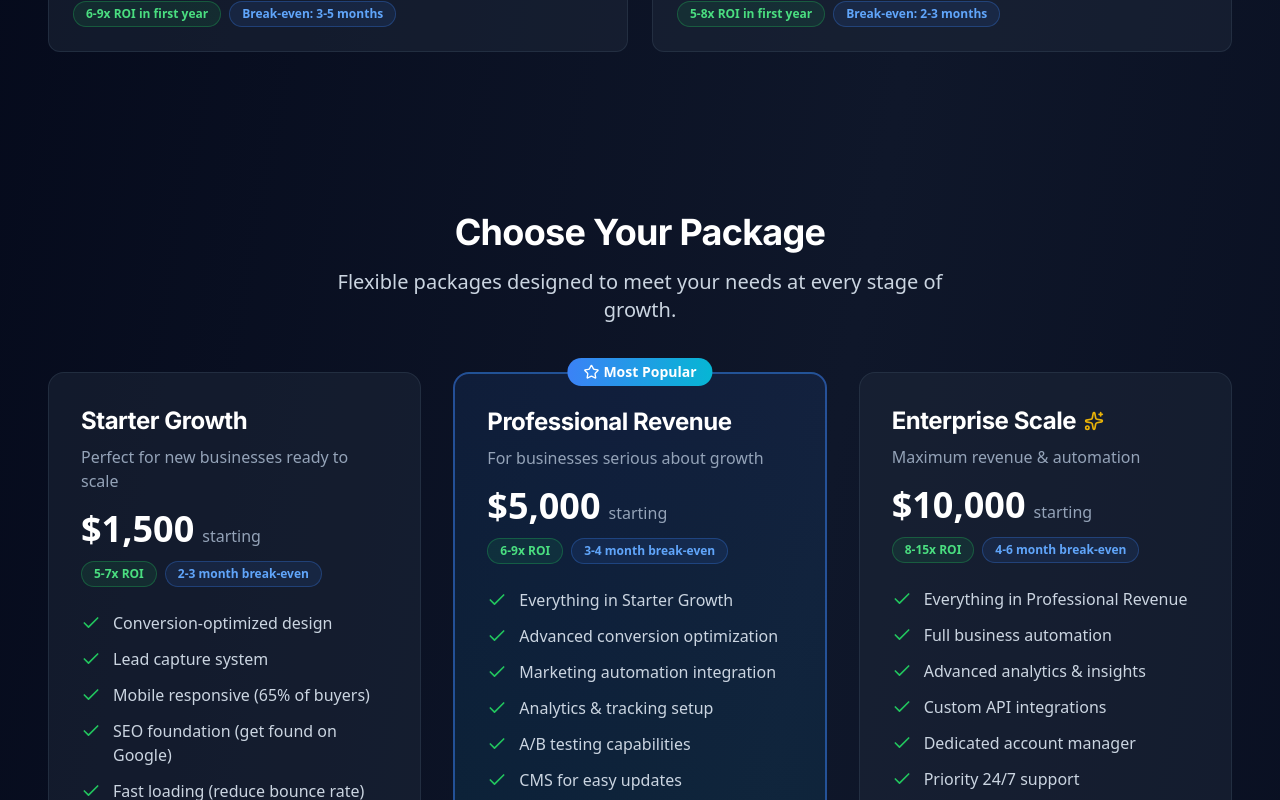
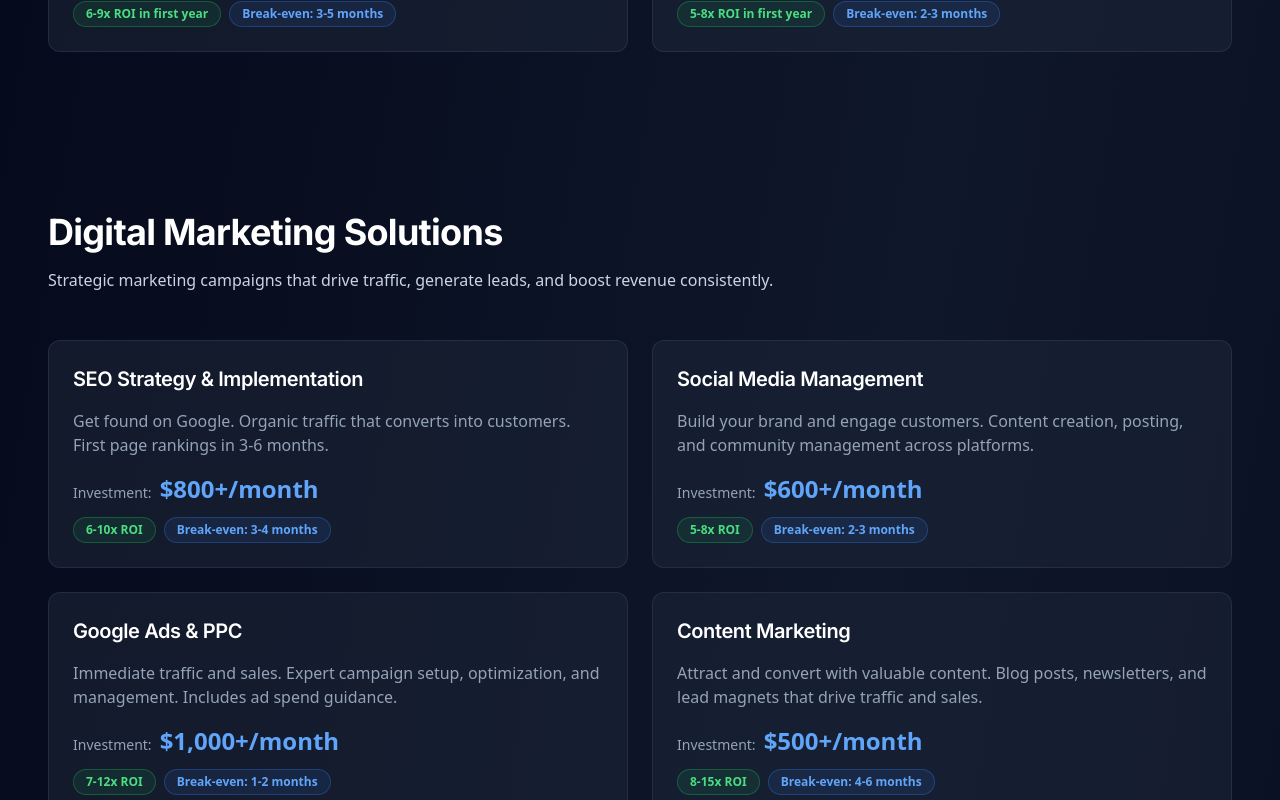
Before and after one commit to deven065/Portfolio-Website, a React (Vite) app: page /services in a window 1280 px wide. Shown: the part 1960-2760 px from the top of the page. Built offline with nearby package versions, Linux system fonts and the light colour scheme; a web font is replaced by a local one.

Commit message:
feat: add digital marketing services section with detailed offerings

```diff
--- a/client/pages/Services.tsx
+++ b/client/pages/Services.tsx
@@ -74,6 +74,14 @@ export default function Services() {
         { name: "Performance & Speed", price: "50,000+", description: "1-second delay = 7% less conversions. We make your site blazing fast to increase sales.", roi: "6-10x ROI" },
         { name: "Growth Partnership", price: "15,000+/month", description: "Ongoing optimization, support, and strategic guidance. We track ROI and continuously improve.", roi: "Continuous growth" },
       ],
+      digitalMarketing: [
+        { name: "SEO Strategy & Implementation", price: "25,000+/month", description: "Get found on Google. Organic traffic that converts into customers. First page rankings in 3-6 months.", roi: "6-10x ROI", breakeven: "3-4 months" },
+        { name: "Social Media Management", price: "20,000+/month", description: "Build your brand and engage customers. Content creation, posting, and community management across platforms.", roi: "5-8x ROI", breakeven: "2-3 months" },
+        { name: "Google Ads & PPC", price: "30,000+/month", description: "Immediate traffic and sales. Expert campaign setup, optimization, and management. Includes ad spend guidance.", roi: "7-12x ROI", breakeven: "1-2 months" },
+        { name: "Content Marketing", price: "15,000+/month", description: "Attract and convert with valuable content. Blog posts, newsletters, and lead magnets that drive traffic and sales.", roi: "8-15x ROI", breakeven: "4-6 months" },
+        { name: "Email Marketing Campaigns", price: "12,000+/month", description: "Turn subscribers into customers. Automated sequences, newsletters, and promotions that generate sales.", roi: "10-20x ROI", breakeven: "2-3 months" },
+        { name: "Full Digital Marketing Suite", price: "75,000+/month", description: "Complete digital presence management. SEO, social media, ads, content, and email marketing - all coordinated for maximum ROI.", roi: "12-25x ROI", breakeven: "3-6 months" },
+      ],
     },
     international: {
       currency: "$",
@@ -93,6 +101,14 @@ export default function Services() {
         { name: "Conversion Optimization", price: "1,500+", description: "Increase sales by 30-50% without more traffic. Optimize user experience and checkout flows.", roi: "8-12x ROI" },
         { name: "Performance & Speed", price: "2,000+", description: "1-second delay = 7% less conversions. We make your site blazing fast to increase sales.", roi: "6-10x ROI" },
         { name: "Growth Partnership", price: "500+/month", description: "Ongoing optimization, support, and strategic guidance. We track ROI and continuously improve.", roi: "Continuous growth" },
+      ],
+      digitalMarketing: [
+        { name: "SEO Strategy & Implementation", price: "800+/month", description: "Get found on Google. Organic traffic that converts into customers. First page rankings in 3-6 months.", roi: "6-10x ROI", breakeven: "3-4 months" },
+        { name: "Social Media Management", price: "600+/month", description: "Build your brand and engage customers. Content creation, posting, and community management across platforms.", roi: "5-8x ROI", breakeven: "2-3 months" },
+        { name: "Google Ads & PPC", price: "1,000+/month", description: "Immediate traffic and sales. Expert campaign setup, optimization, and management. Includes ad spend guidance.", roi: "7-12x ROI", breakeven: "1-2 months" },
+        { name: "Content Marketing", price: "500+/month", description: "Attract and convert with valuable content. Blog posts, newsletters, and lead magnets that drive traffic and sales.", roi: "8-15x ROI", breakeven: "4-6 months" },
+        { name: "Email Marketing Campaigns", price: "400+/month", description: "Turn subscribers into customers. Automated sequences, newsletters, and promotions that generate sales.", roi: "10-20x ROI", breakeven: "2-3 months" },
+        { name: "Full Digital Marketing Suite", price: "2,500+/month", description: "Complete digital presence management. SEO, social media, ads, content, and email marketing - all coordinated for maximum ROI.", roi: "12-25x ROI", breakeven: "3-6 months" },
       ],
     },
   };
@@ -223,6 +239,48 @@ export default function Services() {
                   <span className="inline-block px-3 py-1 bg-blue-500/10 border border-blue-500/30 rounded-full text-blue-400 text-xs font-semibold">
                     Break-even: {service.breakeven}
                   </span>
+                </div>
+              </div>
+            </div>
+          ))}
+        </div>
+      </section>
+
+      {/* Digital Marketing Services */}
+      <section className="py-16 sm:py-20 px-6 sm:px-8 lg:px-12 max-w-7xl mx-auto">
+        <div className="mb-12">
+          <h2 className="text-3xl sm:text-4xl font-bold mb-4">Digital Marketing Solutions</h2>
+          <p className="text-slate-300">Strategic marketing campaigns that drive traffic, generate leads, and boost revenue consistently.</p>
+        </div>
+
+        <div className="grid grid-cols-1 md:grid-cols-2 gap-6">
+          {current.digitalMarketing.map((service, idx) => (
+            <div
+              key={idx}
+              className="bg-slate-800/50 border border-slate-700/50 rounded-xl p-6 hover:bg-slate-800/80 hover:border-slate-600/50 transition-all duration-300 group"
+            >
+              <div className="flex items-start justify-between mb-4">
+                <h3 className="text-xl font-semibold text-white group-hover:text-blue-400 transition-colors">
+                  {service.name}
+                </h3>
+              </div>
+              <p className="text-slate-400 mb-4">{service.description}</p>
+              <div className="space-y-3">
+                <div className="flex items-baseline gap-2">
+                  <span className="text-sm text-slate-400">Investment:</span>
+                  <span className="text-2xl font-bold text-blue-400">
+                    {current.currency}{service.price}
+                  </span>
+                </div>
+                <div className="flex flex-wrap gap-2">
+                  <span className="inline-block px-3 py-1 bg-green-500/10 border border-green-500/30 rounded-full text-green-400 text-xs font-semibold">
+                    {service.roi}
+                  </span>
+                  {service.breakeven && (
+                    <span className="inline-block px-3 py-1 bg-blue-500/10 border border-blue-500/30 rounded-full text-blue-400 text-xs font-semibold">
+                      Break-even: {service.breakeven}
+                    </span>
+                  )}
                 </div>
               </div>
             </div>
```
